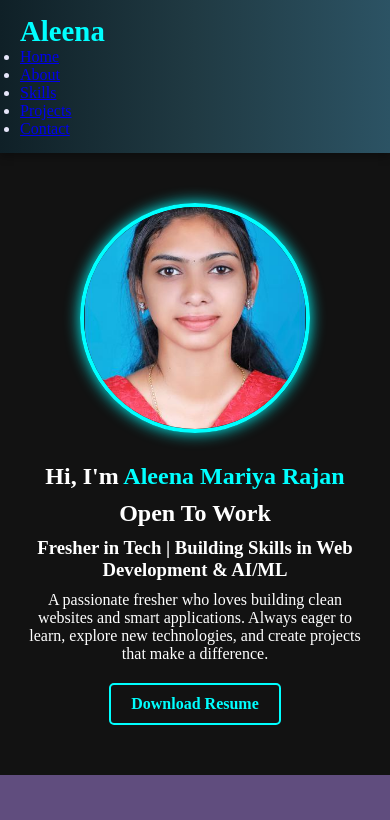
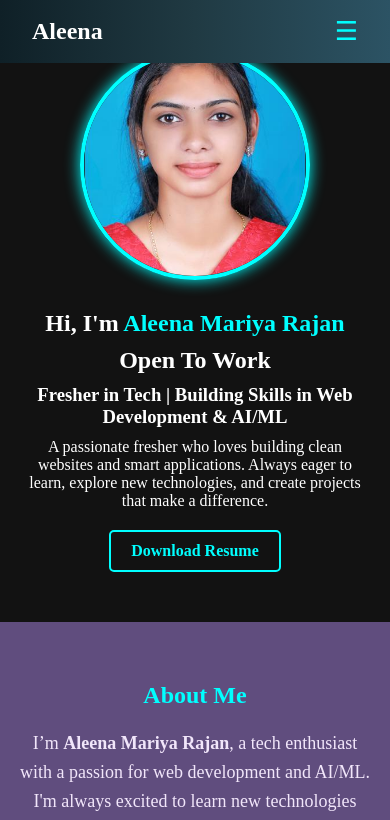
Before and after one commit to Aleenarajan/my_portfolio, a React (Create React App) app: page / in a window 390 px wide. Shown: the top 820 px of the page. Built offline with nearby package versions, Linux system fonts and the light colour scheme; the HTML template or start-up script is replaced by a standard one.

Commit message:
Added slide-in mobile navbar with hamburger and close icon

```diff
--- a/src/components/Navbar.css
+++ b/src/components/Navbar.css
@@ -1,72 +1,67 @@
+/* Base navbar */
 .navbar {
+  position: fixed;
+  top: 0;
+  width: 100%;
+  background: linear-gradient(to right, #0f2027, #203a43, #2c5364);
+  padding: 1rem 2rem;
   display: flex;
   justify-content: space-between;
   align-items: center;
-  padding: 20px;
-  background: linear-gradient(to right, #0f2027, #203a43, #2c5364);
+  z-index: 1000;
+}
+
+.logo {
+  color: white;
+  font-size: 24px;
+  font-weight: bold;
+}
+
+.hamburger {
+  font-size: 26px;
+  color: cyan;
+  cursor: pointer;
+  display: block;
+}
+
+.sidebar {
   position: fixed;
-  width: 100%;
   top: 0;
+  left: -100%;
+  width: 70%;
+  height: 100vh;
+  background-color: white;
+  padding: 2rem;
+  box-shadow: 2px 0 10px rgba(0,0,0,0.3);
+  display: flex;
+  flex-direction: column;
+  transition: left 0.3s ease;
   z-index: 999;
 }
 
-.hamburger {
-  display: none;
-  flex-direction: column;
-  cursor: pointer;
+.sidebar.show {
+  left: 0;
 }
 
-.bar {
-  height: 3px;
-  width: 25px;
-  background-color: cyan;
-  margin: 4px 0;
-  transition: 0.4s;
+.sidebar .close {
+  font-size: 30px;
+  align-self: flex-end;
+  cursor: pointer;
+  margin-bottom: 2rem;
 }
 
-/* Desktop menu */
-.nav-links {
+.sidebar ul {
   list-style: none;
-  display: flex;
-  gap: 30px;
+  padding: 0;
 }
 
-.nav-links li a {
+.sidebar ul li {
+  margin-bottom: 20px;
+}
+
+.sidebar ul li a {
   text-decoration: none;
-  color: white;
+  color: #111;
+  font-size: 20px;
   font-weight: bold;
 }
-
-/* Mobile menu */
-@media (max-width: 768px) {
-  .hamburger {
-    display: flex;
-  }
-
-  .nav-links {
-    position: fixed;
-    top: 0;
-    left: -100%;
-    height: 100vh;
-    width: 60%;
-    background-color: white;
-    flex-direction: column;
-    align-items: flex-start;
-    justify-content: center;
-    padding-left: 30px;
-    transition: left 0.3s ease-in-out;
-  }
-
-  .nav-links.active {
-    left: 0;
-  }
-
-  .nav-links li {
-    margin: 20px 0;
-  }
-
-  .nav-links li a {
-    color: #111;
-    font-size: 20px;
-  }
-}
--- a/src/components/Navbar.js
+++ b/src/components/Navbar.js
@@ -1,29 +1,29 @@
 import React, { useState } from 'react';
-import '../styles/Navbar.css';
+import './Navbar.css'; // make sure path matches
 
 const Navbar = () => {
-  const [menuOpen, setMenuOpen] = useState(false);
-
-  const toggleMenu = () => setMenuOpen(!menuOpen);
-  const closeMenu = () => setMenuOpen(false);
+  const [open, setOpen] = useState(false);
 
   return (
     <nav className="navbar">
-      <div className="navbar-logo">Aleena</div>
+      <div className="logo">Aleena</div>
 
-      <div className="hamburger" onClick={toggleMenu}>
-        <div className="bar" />
-        <div className="bar" />
-        <div className="bar" />
+      {/* Hamburger */}
+      <div className="hamburger" onClick={() => setOpen(true)}>
+        ☰
       </div>
 
-      <ul className={`nav-links ${menuOpen ? 'active' : ''}`}>
-        <li onClick={closeMenu}><a href="#home">Home</a></li>
-        <li onClick={closeMenu}><a href="#about">About</a></li>
-        <li onClick={closeMenu}><a href="#skills">Skills</a></li>
-        <li onClick={closeMenu}><a href="#projects">Projects</a></li>
-        <li onClick={closeMenu}><a href="#contact">Contact</a></li>
-      </ul>
+      {/* Sidebar */}
+      <div className={`sidebar ${open ? 'show' : ''}`}>
+        <div className="close" onClick={() => setOpen(false)}>×</div>
+        <ul>
+          <li><a href="#home" onClick={() => setOpen(false)}>Home</a></li>
+          <li><a href="#about" onClick={() => setOpen(false)}>About</a></li>
+          <li><a href="#skills" onClick={() => setOpen(false)}>Skills</a></li>
+          <li><a href="#projects" onClick={() => setOpen(false)}>Projects</a></li>
+          <li><a href="#contact" onClick={() => setOpen(false)}>Contact</a></li>
+        </ul>
+      </div>
     </nav>
   );
 };
```
